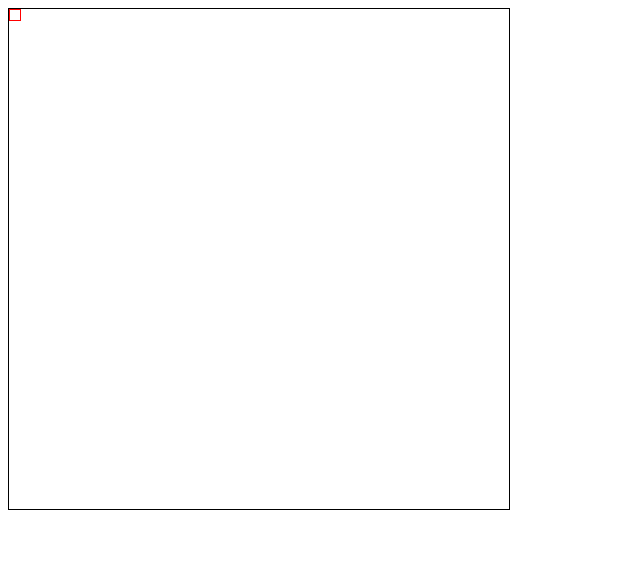
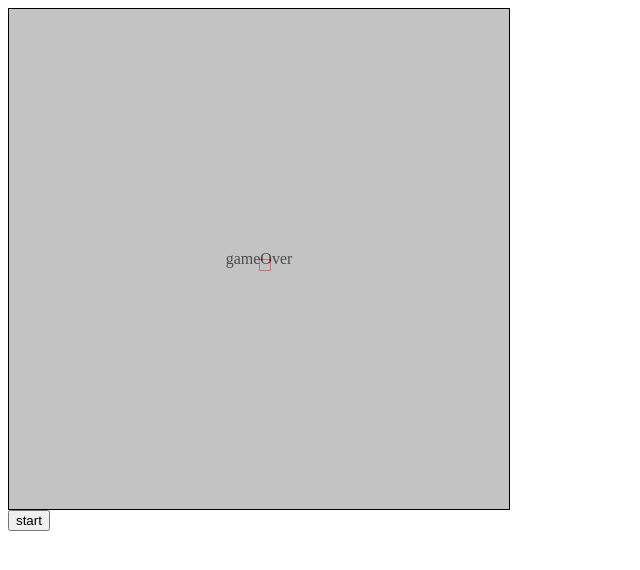
Before and after one commit to devsmilekang/game-earthworm, a React app: page / in a window 1280 px wide. Shown: the top 570 px of the page, without its empty margins (0-640 px from the left). Built offline with nearby package versions, Linux system fonts and the light colour scheme.

Commit message:
0.1초마다 움직이도록 변경 gameover 메세지 출력 start 버튼 추가

```diff
--- a/src/App.tsx
+++ b/src/App.tsx
@@ -10,7 +10,7 @@ const App: React.FC<{}> = () => {
   return <Router>
     <Switch>
       <Route path="/">
-        <GameBoard size={100} />
+        <GameBoard gameBoardSize={50} />
       </Route>
     </Switch>
   </Router>
--- a/src/style.scss
+++ b/src/style.scss
@@ -20,9 +20,19 @@ body{
   width:$WarmCellSize+px;
   height:$WarmCellSize+px;
 }
-.board-100{
+.board-50{
   position:relative;
   width:$WarmCellSize*50+px;
   height:$WarmCellSize*50+px;
   border:1px solid black;
 }
+.modal{
+  position: absolute;
+  min-width:100%;
+  min-height:100%;
+  display: flex;
+  justify-content: center;
+  align-items: center;
+  background-color: #AAAAAA;
+  opacity: 0.7;
+}
--- a/src/viewer/GameBoard.tsx
+++ b/src/viewer/GameBoard.tsx
@@ -3,64 +3,131 @@ import React, { useEffect, useRef, useState } from 'react';
 import WarmCell from '../components/WarmCell';
 import '../style.scss';
 
-interface GameBoardProps{
-    size: number;
+interface GameBoardProps {
+    gameBoardSize: number;
 }
-interface Cell{
-    id:number;
-    top:number;
-    left:number;
+interface Cell {
+    id: number;
+    top: number;
+    left: number;
 }
-const GameBoard: React.FC<GameBoardProps>= ({size}) =>{
+enum Direction{
+    UP = 38,
+    DOWN = 40,
+    LEFT = 37,
+    RIGHT = 39
+}
+const GameBoard: React.FC<GameBoardProps> = ({ gameBoardSize }) => {
     let cellsId = 0;
     const CELLSIZE = 10;
-    const [cells, _setCells] = useState<Cell[]>([
-        {id:0, top:0*CELLSIZE,left:0*CELLSIZE}
-    ]);
+    const [gameStatus, setGameStatus] = useState<boolean>(false);
+    const [direction, _setDirection] = useState<Direction>(Direction.RIGHT);
+    const [cells, _setCells] = useState<Cell[]>([startWarmPosition()]);
     const cellsRef = useRef(cells);
+    const intervalEventRef = useRef<any>();
+    const directionRef = useRef(direction);
     const [index, setIndex] = useState<number>(0);
-    // function makeWarmCell(index:number, warm:Cell[]) : React.ReactNode[]{
-    //     const array = [];
-    //     for(let i=index; i<warm.length; i++){
-    //         array.push(<WarmCell key={i} {...warm[i]} />);
-    //     }
-    //     return array;
-    // }
-    function setCells(data:Cell[]){
+    function setCells(data: Cell[]) {
         cellsRef.current = [...data];
         _setCells(data);
     }
-    function move(e:any){
+    function setDirection(e:any){
+        if (e.keyCode === 38) {   // up
+            directionRef.current = Direction.UP;
+            _setDirection(Direction.UP);
+        }
+        else if (e.keyCode === 40) {  //down
+            directionRef.current = Direction.DOWN;
+            _setDirection(Direction.DOWN);
+        }
+        else if (e.keyCode === 37) {  //left
+            directionRef.current = Direction.LEFT;
+            _setDirection(Direction.LEFT);
+        }
+        else if (e.keyCode === 39) {  //right
+            directionRef.current = Direction.RIGHT;
+            _setDirection(Direction.RIGHT);
+        }
+    }
+    function move() {
         let top = 0;
         let left = 0;
         const copy = [...cellsRef.current];
-        if(e.keyCode === 38){   // up
+        if (directionRef.current === Direction.UP) {   // up
             top -= 1;
         }
-        else if(e.keyCode === 40){  //down
+        else if (directionRef.current === Direction.DOWN) {  //down
             top += 1;
         }
-        else if(e.keyCode === 37){  //left
+        else if (directionRef.current === Direction.LEFT) {  //left
             left -= 1;
         }
-        else if(e.keyCode === 39){  //right
+        else if (directionRef.current === Direction.RIGHT) {  //right
             left += 1;
         }
+        if(isEnd(copy[copy.length - 1].top + top * CELLSIZE, copy[copy.length - 1].left + left * CELLSIZE)){
+            setGameStatus(false);
+            return;
+        }
         copy?.push({
-            id:++cellsId,
-            top:copy[copy.length-1].top+top*CELLSIZE,
-            left:copy[copy.length-1].left+left*CELLSIZE
+            id: ++cellsId,
+            top: copy[copy.length - 1].top + top * CELLSIZE,
+            left: copy[copy.length - 1].left + left * CELLSIZE
         });
         setCells(copy);
     }
+
+    function startWarmPosition() : Cell{
+        return ({id:0, top:Number(gameBoardSize/2)*CELLSIZE, left:Number(gameBoardSize/2)*CELLSIZE})
+    }
+
+    function isEnd(top:number, left:number) : Boolean{
+        if(isOutOfLine(top,left)){    // 밖으로 나간 경우
+            return true;
+        }
+        return false;
+    }
+
+    function isOutOfLine(top:number, left:number): Boolean{
+        if(
+            top < 0
+            || top >= gameBoardSize * CELLSIZE
+            || left < 0
+            || left >= gameBoardSize * CELLSIZE
+        ){
+            return true;
+        }
+        return false;
+    }
+
+    function gameStartStop(gameStatus:boolean){
+        if(gameStatus){ //start
+            setCells([startWarmPosition()]);
+            intervalEventRef.current = setInterval(move, 100);
+        }
+        else{
+            clearInterval(intervalEventRef.current);
+        }
+    }
+
+    useEffect(() => {
+        document.body.addEventListener("keydown", setDirection);
+    }, []);
     useEffect(()=>{
-        document.body.addEventListener("keydown", (e) =>{
-            move(e)
-        });
-    },[]);
-    return <div className={`board-${size}`}>
-        {cells?.map(warm => <WarmCell key={warm.id} {...warm} />)}
-    </div>
+        gameStartStop(gameStatus);
+    }, [gameStatus]);
+    return (
+        <>
+            <div className={`board-${gameBoardSize}`}>
+                {cells?.map(warm => <WarmCell key={warm.id} {...warm} />)}
+                {!gameStatus && <div className={'modal'}>
+                    <p>gameOver</p>
+                </div>}
+            </div>
+            <button onClick={() => setGameStatus(!gameStatus)}>{gameStatus ? 'stop' :'start'}</button>
+
+        </>
+    )
 
 }
 
```
